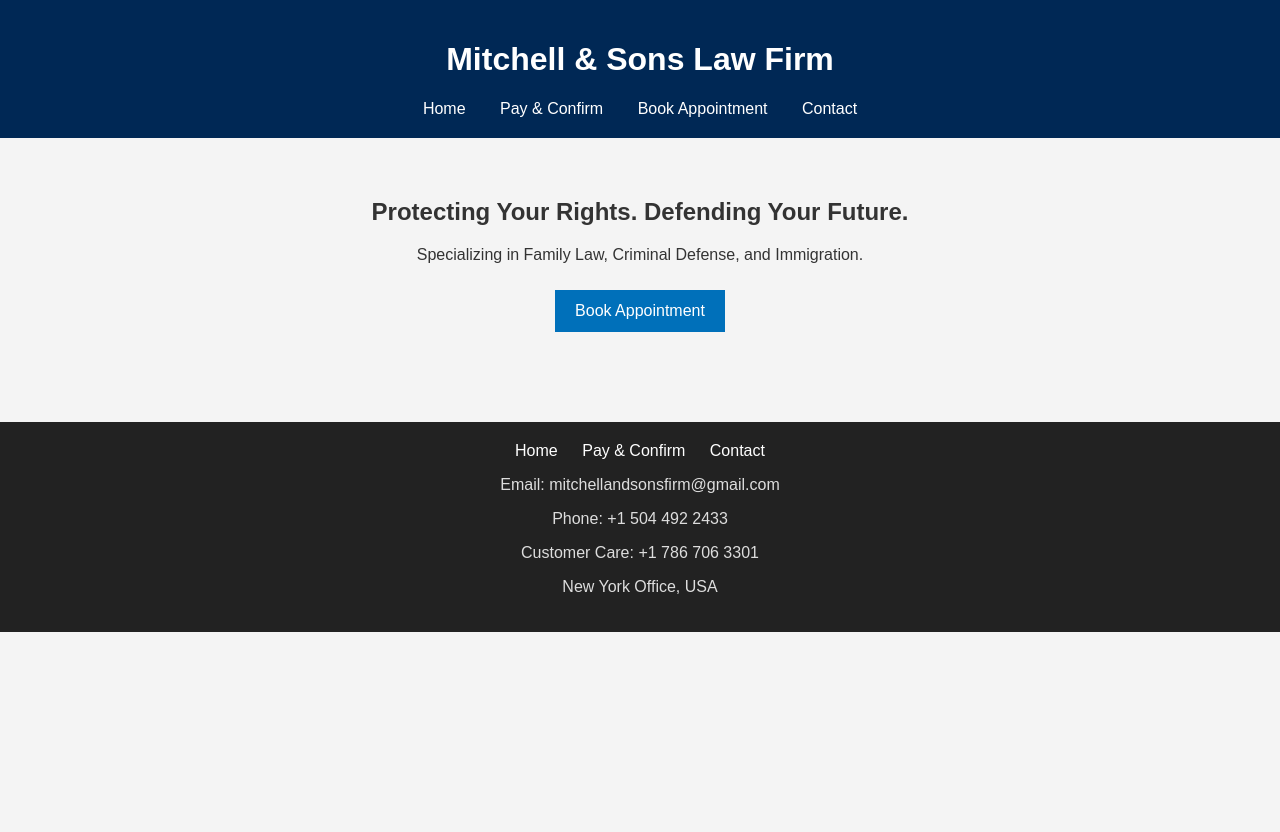
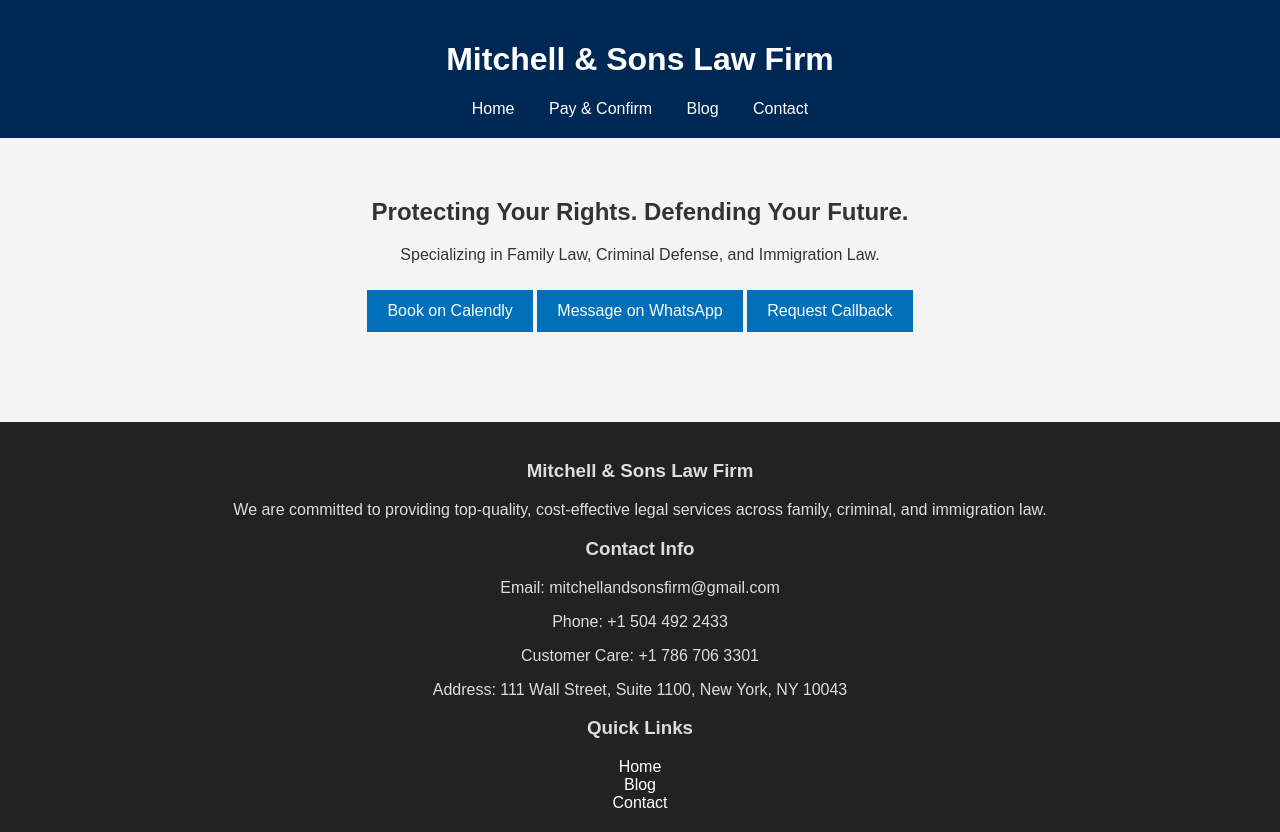
Before and after one commit to Kingsound8/mitchelllawfirm, a plain HTML site: page index.html in a window 1280 px wide. Before the commit the page ends 800 px from the top, so only its background shows below. Drawn offline with Linux system fonts and the light colour scheme.

Commit message:
Add files via upload

```diff
--- a/index.html
+++ b/index.html
@@ -2,6 +2,7 @@
 <!DOCTYPE html>
 <html>
 <head>
+    <link rel="icon" type="image/png" href="favicon.png">
     <title>Mitchell & Sons Law Firm</title>
     <link rel="stylesheet" href="style.css">
 </head>
@@ -11,26 +12,34 @@
     <nav>
         <a href="index.html">Home</a>
         <a href="pay.html">Pay & Confirm</a>
-        <a href="https://calendly.com/mitchellandsonsfirm" target="_blank">Book Appointment</a>
+        <a href="blog.html">Blog</a>
         <a href="contact.html">Contact</a>
     </nav>
 </header>
 <main>
     <h2>Protecting Your Rights. Defending Your Future.</h2>
-    <p>Specializing in Family Law, Criminal Defense, and Immigration.</p>
-    <a href="https://calendly.com/mitchellandsonsfirm" class="cta">Book Appointment</a>
+    <p>Specializing in Family Law, Criminal Defense, and Immigration Law.</p>
+    <a href="pay.html" class="cta">Book on Calendly</a>
+    <a href="https://wa.me/15044922433" class="cta">Message on WhatsApp</a>
+    <a href="contact.html" class="cta">Request Callback</a>
 </main>
 <footer>
-    <div class="footer-links">
-        <a href="index.html">Home</a>
-        <a href="pay.html">Pay & Confirm</a>
-        <a href="contact.html">Contact</a>
+    <div class="footer-section">
+        <h3>Mitchell & Sons Law Firm</h3>
+        <p>We are committed to providing top-quality, cost-effective legal services across family, criminal, and immigration law.</p>
     </div>
-    <div class="contact-info">
+    <div class="footer-section">
+        <h3>Contact Info</h3>
         <p>Email: mitchellandsonsfirm@gmail.com</p>
         <p>Phone: +1 504 492 2433</p>
         <p>Customer Care: +1 786 706 3301</p>
-        <p>New York Office, USA</p>
+        <p>Address: 111 Wall Street, Suite 1100, New York, NY 10043</p>
+    </div>
+    <div class="footer-section">
+        <h3>Quick Links</h3>
+        <a href="index.html">Home</a><br>
+        <a href="blog.html">Blog</a><br>
+        <a href="contact.html">Contact</a>
     </div>
 </footer>
 </body>
```
Also changed, not shown: pay.html (+1 -0 lines), favicon.png (added).
